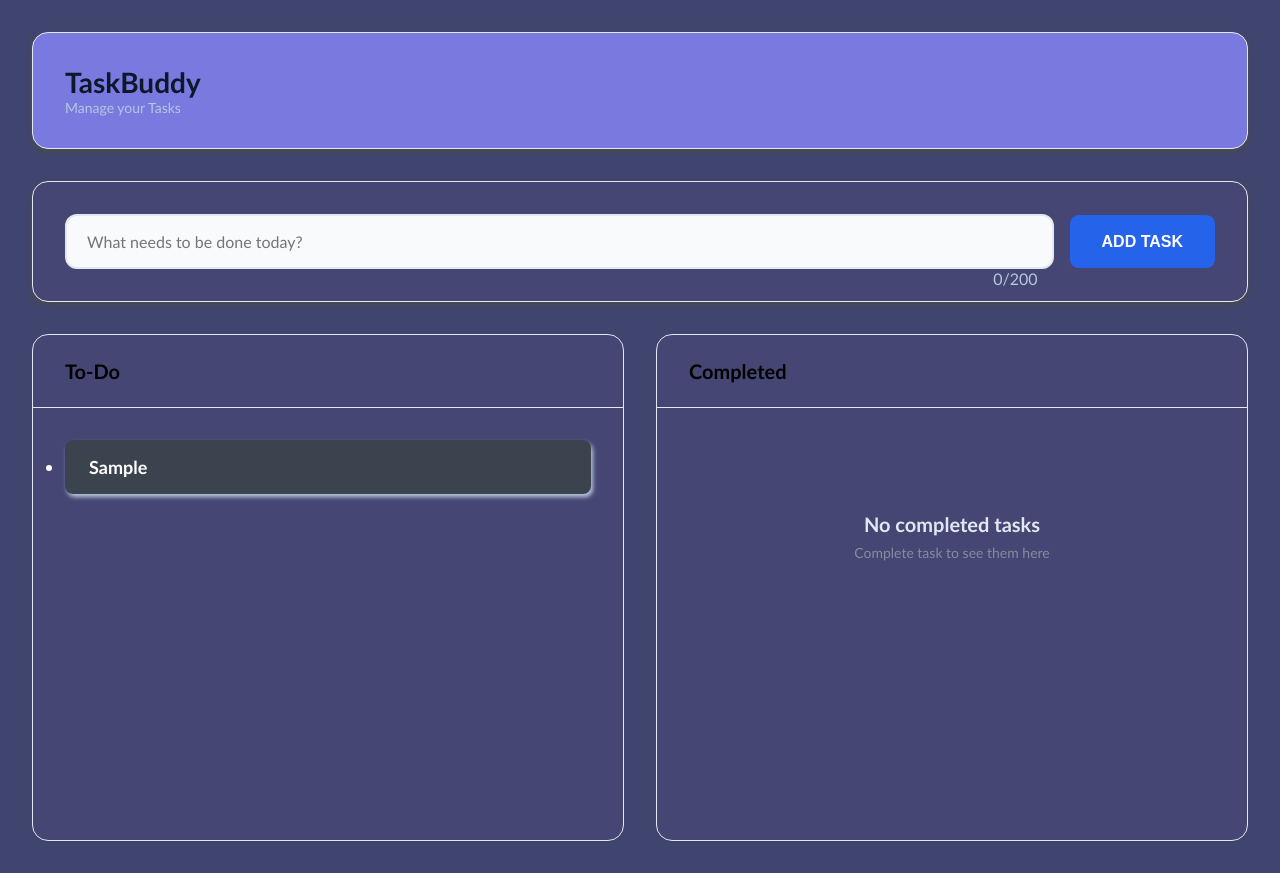
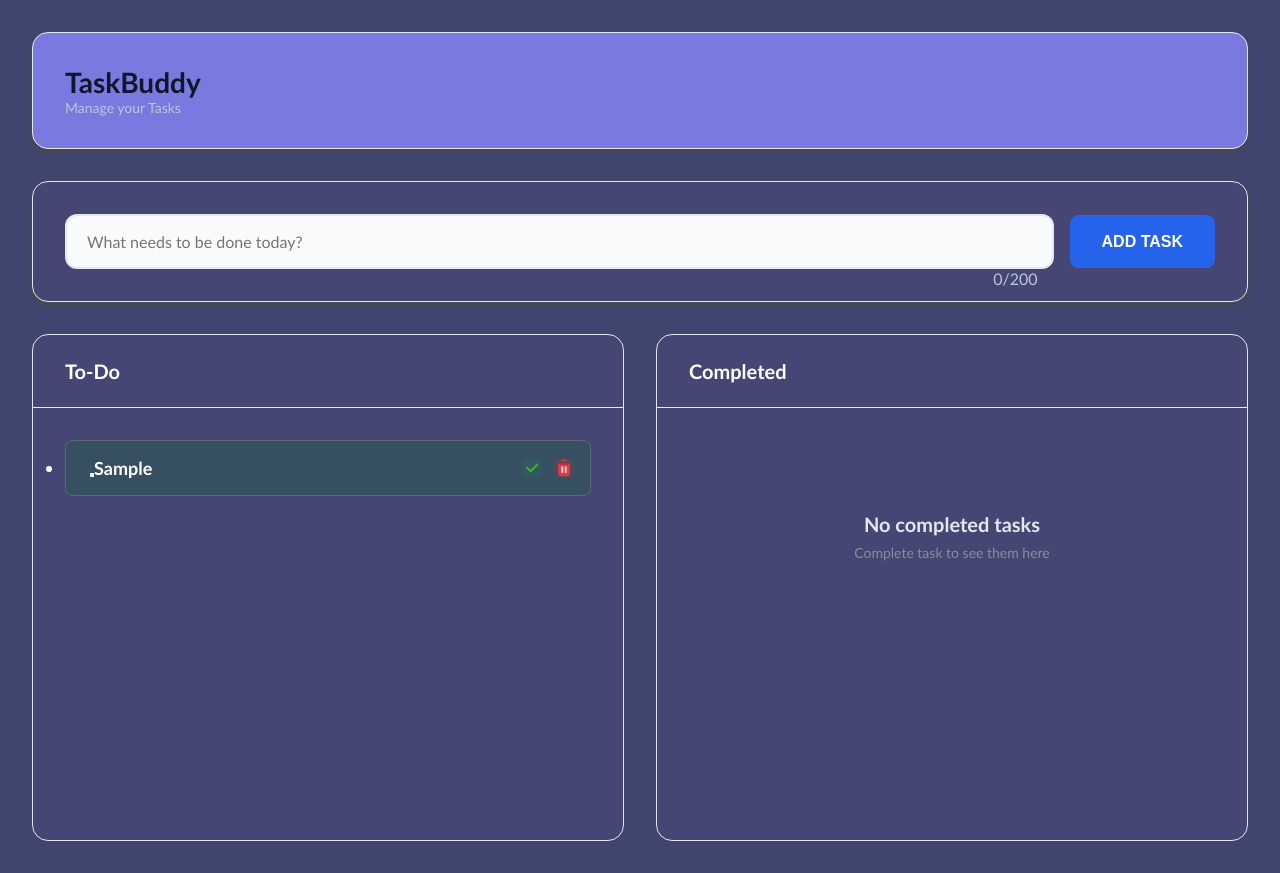
Before and after one commit to Vikas-Pandit07/TaskBuddy, a React (Create React App) app: page / in a window 1280 px wide. Both pictures are taken after typing "Sample" into the empty fields and a click on the button "ADD TASK". Built offline with nearby package versions, Linux system fonts and the light colour scheme.

Commit message:
added functionalities in todo and completed section

```diff
--- a/src/pages/Home.jsx
+++ b/src/pages/Home.jsx
@@ -1,4 +1,6 @@
-import React, { useState } from 'react'
+import React, { useState } from 'react';
+import checkIcon from './check.png';
+import trashIcon from './trash.png';
 
 export default function Home() {
   const [taskInput, setTaskInput] = useState('');
@@ -13,9 +15,19 @@ export default function Home() {
     event.preventDefault();
     setTodoTask([...todoTask, taskInput]);
     setTaskInput('');
-  }
+  };
 
+  // Mark task as completed
+  const completeTask = (index) => {
+    const taskToComplete = todoTask[index];
+    setTodoTask(todoTask.filter((_, i) => i !== index));
+    setCompletedTask([...completedTask, taskToComplete]);
+  };
 
+  // Delete a task
+  const deleteTask = (index) => {
+    setTodoTask(todoTask.filter((_, i) => i !== index));
+  };
 
   return (
     <>
@@ -32,7 +44,8 @@ export default function Home() {
         <section className='task-input-section'>
           <form className='task-form' onSubmit={handleTask}>
             <div className='task-wrapper'>
-                <input type="text"
+              <input
+                type='text'
                 id='taskInput'
                 className='task-input'
                 placeholder='What needs to be done today?'
@@ -46,7 +59,9 @@ export default function Home() {
                 <span id='charCount'>{taskInput.length}</span>/200
               </div>
             </div>
-              <button className='add-task-btn' type='submit'>ADD TASK</button>
+            <button className='add-task-btn' type='submit'>
+              ADD TASK
+            </button>
           </form>
         </section>
 
@@ -61,11 +76,32 @@ export default function Home() {
               {todoTask.length === 0 ? (
                 <div className='empty-state'>
                   <div className='empty-title'>No pending tasks</div>
-                    <div className='empty-discription'>Add a new task above to get started</div>
+                  <div className='empty-discription'>
+                    Add a new task above to get started
+                  </div>
                 </div>
               ) : (
                 todoTask.map((t, index) => (
-                    <li key={index} className='task-item'>{t}</li>
+                  <li key={index} className='task-item'>
+                    <button
+                      className='mark-button'
+                      onClick={() => completeTask(index)}
+                      title='Click to mark as completed'
+                    >
+                      <img src={checkIcon} alt='Complete task' className='check-icon'/>
+                    </button>
+
+                    {t}
+
+                    <button
+                      className='delete-button'
+                      onClick={() => deleteTask(index)}
+                      title='Delete this task'
+                      style={{ marginLeft: '10px', background: 'none', border: 'none', cursor: 'pointer' }}
+                    >
+                      <img src={trashIcon} alt='Delete task'className='trash-icon' />
+                    </button>
+                  </li>
                 ))
               )}
             </ul>
@@ -78,15 +114,31 @@ export default function Home() {
               </div>
             </div>
 
-              <div className='task-list' id='completed list'>
+            <div className='task-list' id='completed-list'>
+              {completedTask.length === 0 ? (
                 <div className='empty-state'>
                   <div className='empty-title'>No completed tasks</div>
-                  <div className='empty-discription'>Complete task to see them here</div>
+                  <div className='empty-discription'>
+                    Complete task to see them here
                   </div>
+                </div>
+              ) : (
+                <ul>
+                  {completedTask.map((task, index) => (
+                    <li
+                      key={index}
+                      className='task-item'
+                      style={{ opacity: 0.6, cursor: 'default' }}
+                    >
+                      {task}
+                    </li>
+                  ))}
+                </ul>
+              )}
             </div>
           </div>
         </main>
       </div>
     </>
-  )
+  );
 }
--- a/src/style.css
+++ b/src/style.css
@@ -101,7 +101,7 @@
 }
 
 .add-task-btn:active {
-    transform: translateY(10px);
+    transform: translateY(5px);
 }
 
 /* Task Containers */
@@ -128,8 +128,8 @@
 
 .column-title {
     font-size: 1.25rem;
-    font-weight: 600;
-    color: black;
+    font-weight: 800;
+    color: white;
 }
 
 .task-list {
@@ -158,18 +158,49 @@
 }
 
 .task-item {
-    background-color: #3b444e;
+    position: relative;
+    background-color: #375061;
     color: white;
-    border: none;
+    border: 1px solid #5f6975;
     padding: 1rem 1.5rem;
     border-radius: 0.5rem;
     margin: 2rem;
     font-weight: 600;
-    box-shadow: 2px 3px 4px 0 #b7c7dd;
     cursor: pointer;
-    transition: background-color 0.2s ease;
+
 }
 
 .task-item:hover {
-    background-color: #2e353d;
+    border-color: #a5aeb8;
+    transform: translateY(-1px);
 }
+
+.check-icon {
+    position: absolute;
+    top: 50%;
+    right: 3rem;
+    width: 20px;
+    height: 20px;
+    background: rgb(5 150 105 / 0.1);
+    border-radius: 5px;
+    transform: translateY(-50%);
+}
+
+.check-icon:hover {
+    background: #059669;
+}
+
+.trash-icon {
+    position: absolute;
+    top: 50%;
+    right: 1rem;
+    width: 20px;
+    height: 20px;
+    background: rgb(220 38 38 / 0.1);
+    border-radius: 5px;
+    transform: translateY(-50%);
+}
+
+.trash-icon:hover {
+    background: #dc2626;
+}
```
Also changed, not shown: src/pages/check.png (added), src/pages/trash.png (added). Lines whose indentation alone changed are shown as unchanged.
